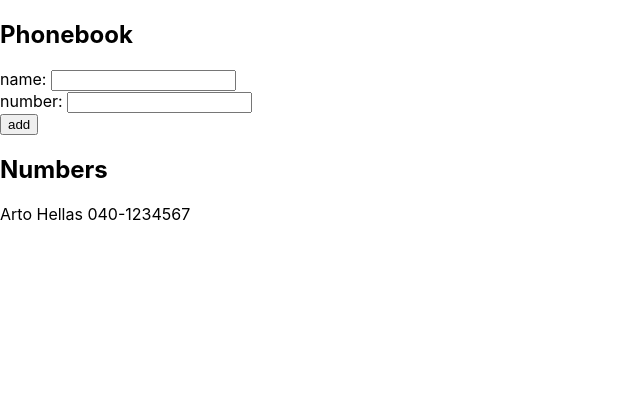
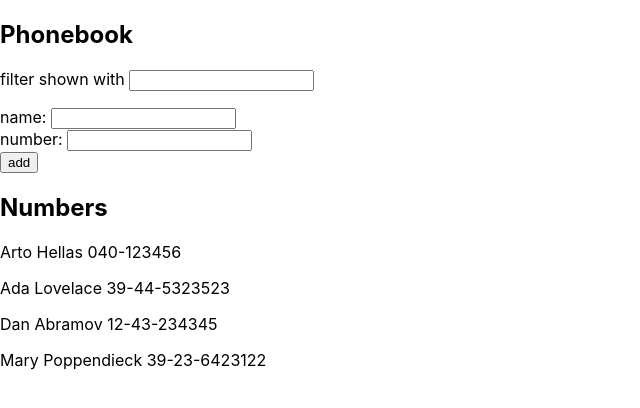
Before and after one commit to leanrobert/bootcamp, a React (Create React App) app in the folder part2/phonebook/: page / in a window 1280 px wide. Shown: the top 408 px of the page, without its empty margins (0-640 px from the left). Built offline with nearby package versions, Linux system fonts and the light colour scheme; the HTML template or start-up script is replaced by a standard one.

Commit message:
part 2.9

```diff
--- a/part2/phonebook/src/App.js
+++ b/part2/phonebook/src/App.js
@@ -2,13 +2,14 @@
 
 const App = () => {
   const [ persons, setPersons ] = useState([
-    {
-      name: 'Arto Hellas',
-      number: '040-1234567'
-    }
+    { name: 'Arto Hellas', number: '040-123456' },
+    { name: 'Ada Lovelace', number: '39-44-5323523' },
+    { name: 'Dan Abramov', number: '12-43-234345' },
+    { name: 'Mary Poppendieck', number: '39-23-6423122' }
   ])
   const [ newPhone, setNewPhone ] = useState('')
   const [ newName, setNewName ] = useState('')
+  const [ search, setSearch ] = useState('')
 
   const addPerson = (e) => {
     e.preventDefault()
@@ -30,6 +31,7 @@
   return (
     <div>
       <h2>Phonebook</h2>
+      <p>filter shown with <input value={search} onChange={e => setSearch(e.target.value)} /></p>
       <form onSubmit={addPerson}>
         <div>name: <input value={newName} onChange={e => setNewName(e.target.value)} /></div>
         <div>number: <input value={newPhone} onChange={e => setNewPhone(e.target.value)} /></div>
@@ -38,7 +40,7 @@
         </div>
       </form>
       <h2>Numbers</h2>
-      {persons.map((person, i) => (
+      {persons.filter(person => person.name.toLowerCase().includes(search.toLowerCase())).map((person, i) => (
         <p key={i}>{person.name} {person.number}</p>
       ))}
     </div>
```
